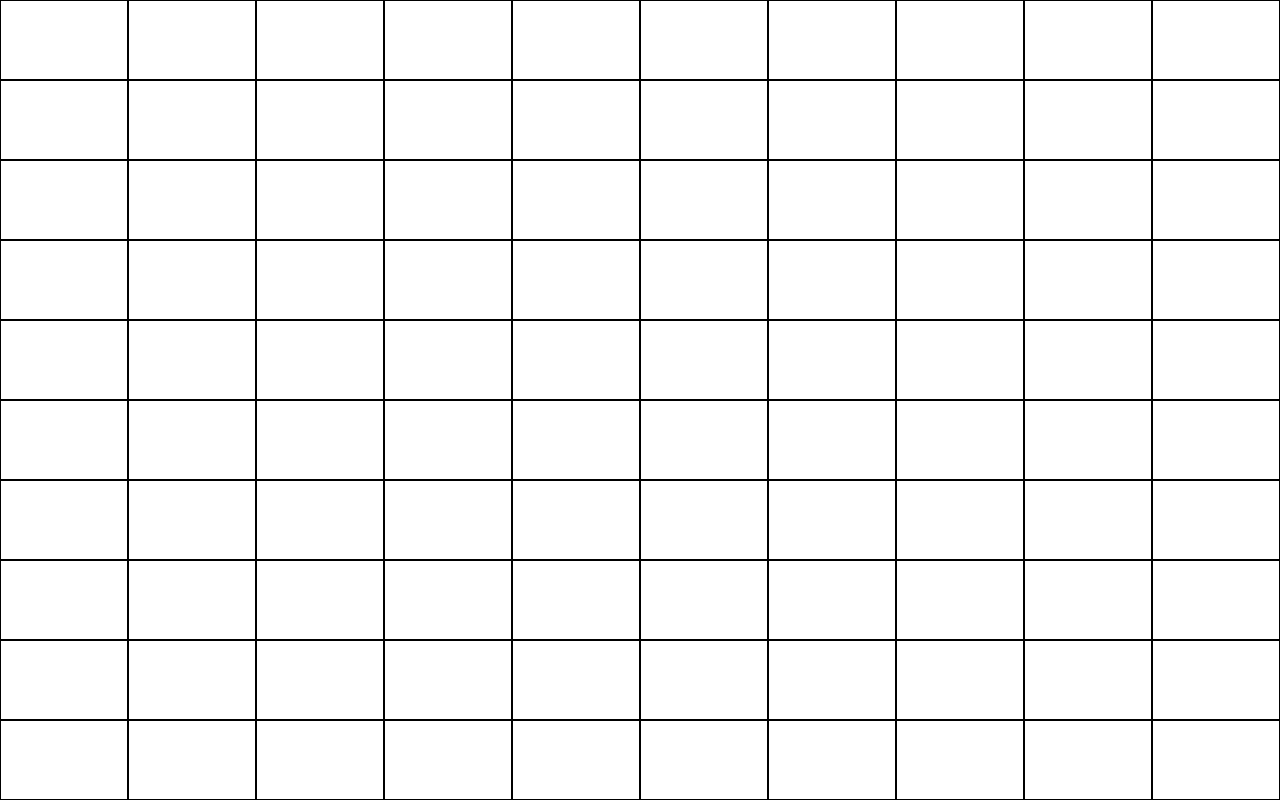
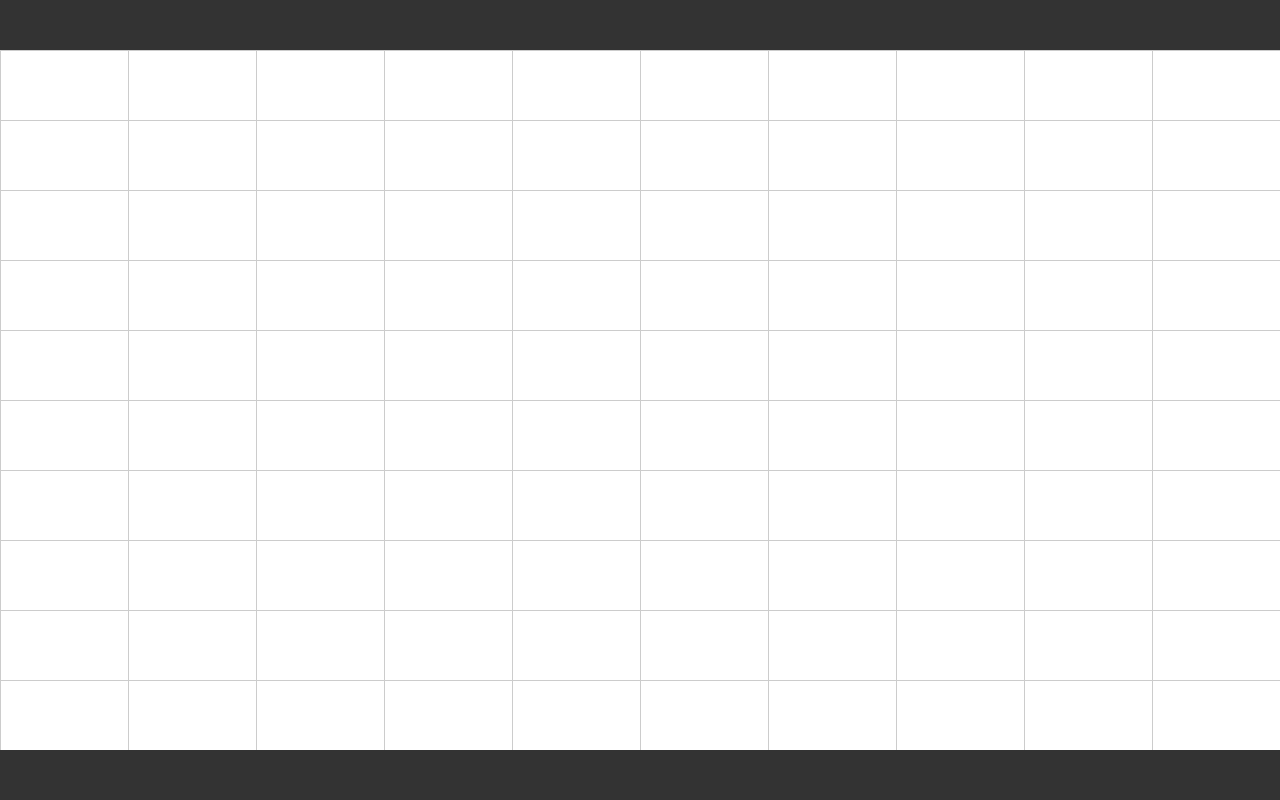
Before and after one commit to lmogwitz/GameOfLife, an Angular app: page / in a window 1280 px wide. Built offline with nearby package versions, Linux system fonts and the light colour scheme.

Commit message:
Add Header & Footer

```diff
--- a/angular.json
+++ b/angular.json
@@ -31,7 +31,7 @@
             ],
             "styles": [
               "src/custom-theme.scss",
-              "src/styles.css"
+              "src/styles.scss"
             ],
             "scripts": []
           },
--- a/src/app/app.component.html
+++ b/src/app/app.component.html
@@ -1,11 +1,17 @@
+<header>
+</header>
+
 <div *ngIf="grid"
      class="grid">
     <div *ngFor="let collCol of grid.cells; let y=index;"
          class="row">
-        <div *ngFor="let cell of collCol; let x=index;"
+        <div *ngFor="let cellState of collCol; let x=index;"
              class="col cell"
-             [ngClass]="{'alive': cell.isAlive}">
-            {{cell.isAlive}}
+             (click)="grid.toggleCell(x, y)"
+             [ngClass]="{'alive': cellState}">
         </div>
     </div>
 </div>
+
+<footer>
+</footer>
--- a/src/app/app.component.scss
+++ b/src/app/app.component.scss
@@ -1,28 +1,42 @@
+$grid-border-color: #ccc;
+
 :host {
-    display: block;
+    display: flex;
+    flex-direction: column;
     width: 100%;
     height: 100%;
 }
 
+header, footer {
+    flex: 0 0 50px;
+    background-color: #333;
+}
+
 .grid {
+    flex: 1 1 auto;
     display: flex;
     flex-direction: column;
     width: 100%;
     height: 100%;
 
     .row {
-        flex: 1 1 auto;
+        flex: 1 1 0;
         display: flex;
 
         .col {
-            flex: 1 1 auto;
+            flex: 1 1 0;
             display: flex;
             align-items: center;
             justify-content: center;
         }
 
         .cell {
-            border: 1px #000 solid;
+            // https://stackoverflow.com/a/28807765
+            box-shadow: 1px 0 0 0 $grid-border-color,
+            0 1px 0 0 $grid-border-color,
+            1px 1px 0 0 $grid-border-color,
+            1px 0 0 0 $grid-border-color inset,
+            0 1px 0 0 $grid-border-color inset;
 
             &.alive {
                 background: rgba(91, 169, 64, 0.73);
--- a/src/styles.css
+++ b/src/styles.scss
@@ -1,4 +1,3 @@
-
 html, body {
     height: 100%;
 }
```
